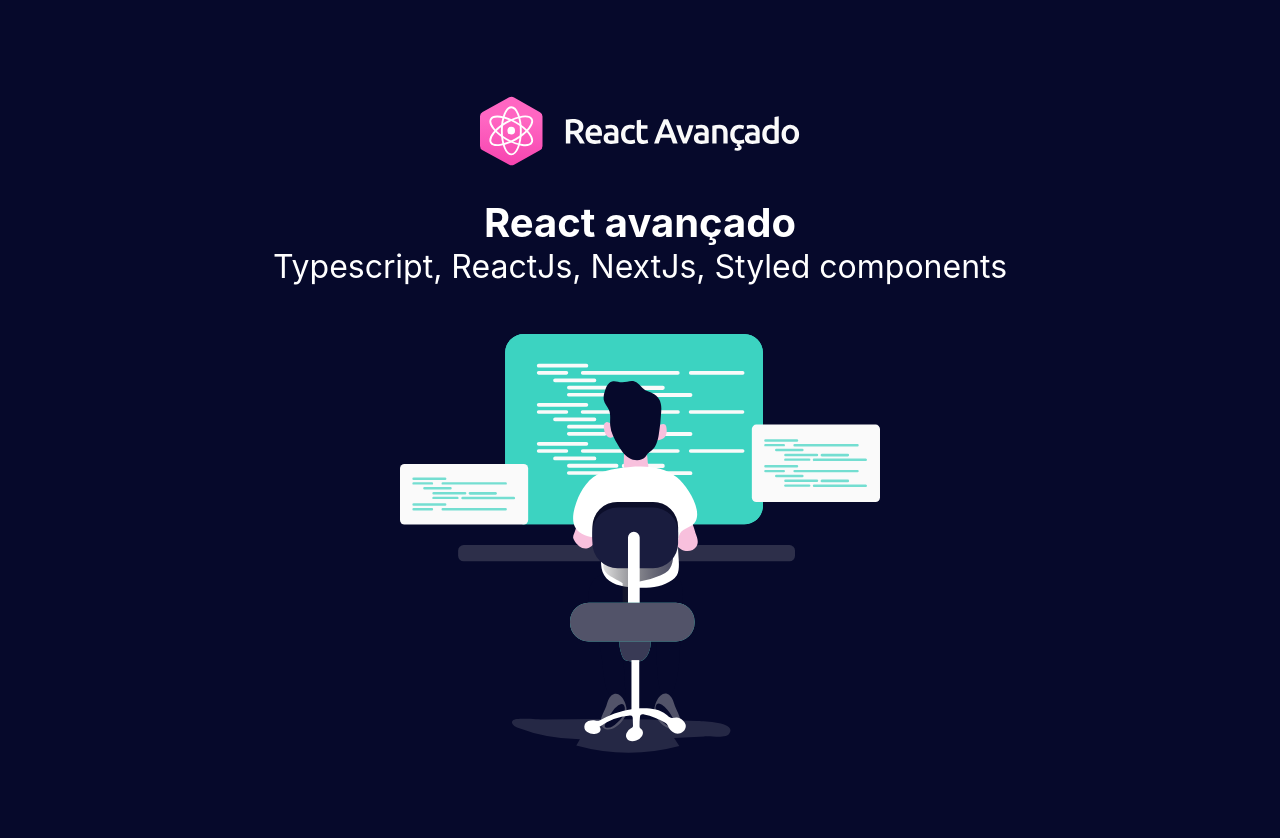
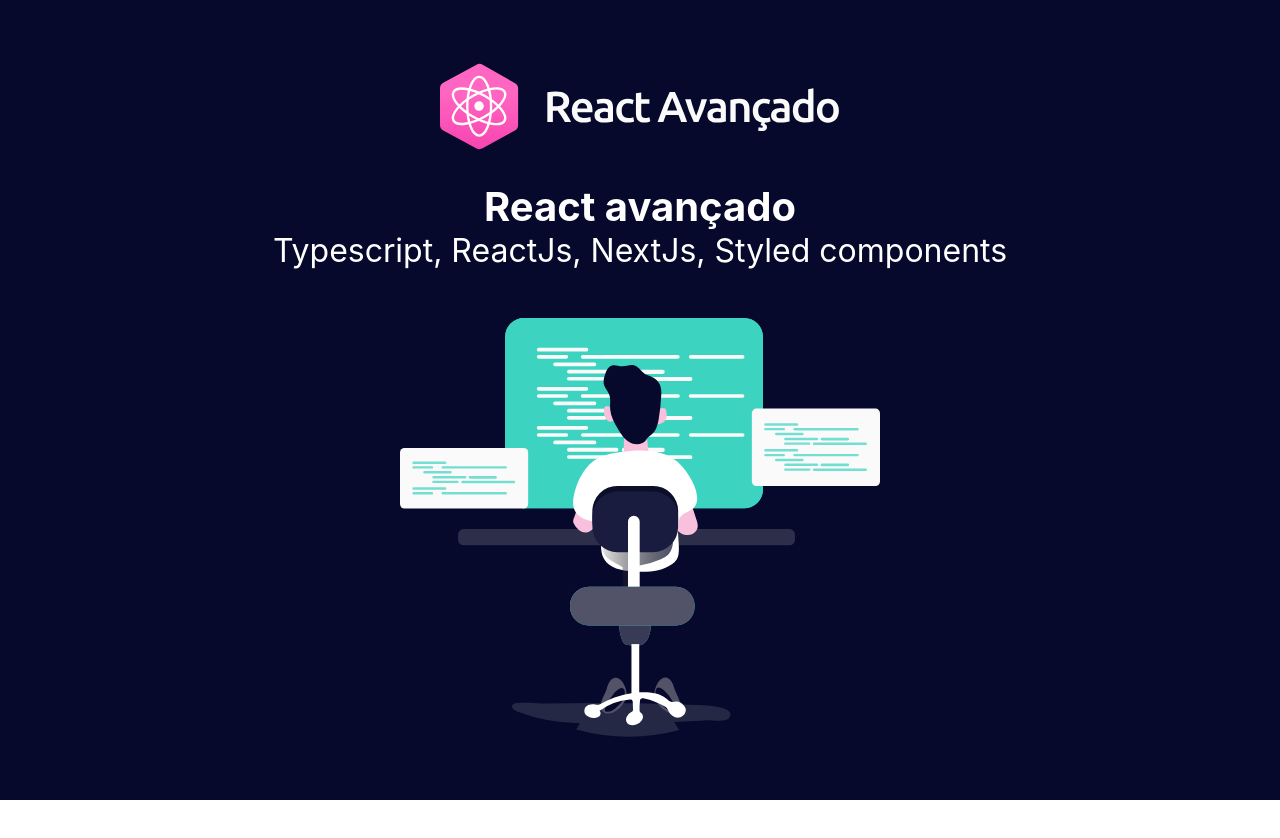
Before and after one commit to alansgoncalves/boilerplate, a Next.js app: page / in a window 1280 px wide. Shown: the top 838 px of the page. After the commit the page ends 800 px from the top, so only its background shows below. Built offline with nearby package versions, Linux system fonts and the light colour scheme.

Commit message:
add next pwa

```diff
--- a/src/components/Main/styles.ts
+++ b/src/components/Main/styles.ts
@@ -14,7 +14,7 @@ export const Wrapper = styled.main`
 `
 
 export const Logo = styled.img`
-  width: 20rem;
+  width: 25rem;
   margin-bottom: 2rem;
 `
 
--- a/src/pages/_app.tsx
+++ b/src/pages/_app.tsx
@@ -11,8 +11,8 @@ function App({ Component, pageProps }: AppProps) {
         <link rel="shortcut icon" href="/img/icon-512.png" />
         <link rel="apple-touch-icon" href="/img/icon-512.png" />
         <meta
-          name="viewport"
-          content="minimum-scale=1, initial-scale=1, width=device-width, shrink-to-fit=no, user-scalable=no, viewport-fit=cover"
+          name="description"
+          content="A simple project starter to work with TypeScript, React, NextJS and Styled Components"
         />
       </Head>
       <GlobalStyles />
--- a/src/styles/global.ts
+++ b/src/styles/global.ts
@@ -6,15 +6,12 @@ const GlobalStyle = createGlobalStyle`
     padding: 0;
     box-sizing: border-box;
   }
-
   html {
     font-size: 62,5%;
   }
-
   html, body, #__next {
-    height: 102%;
+    height: 100%;
   }
-
   body {
     font-family: -apple-system, BlinkMacSystemFont, 'Segoe UI', Roboto, Oxygen,
     Ubuntu, Cantarell, 'Open Sans', 'Helvetica Neue', sans-serif;
```
Also changed, not shown: public/manifest.json.
